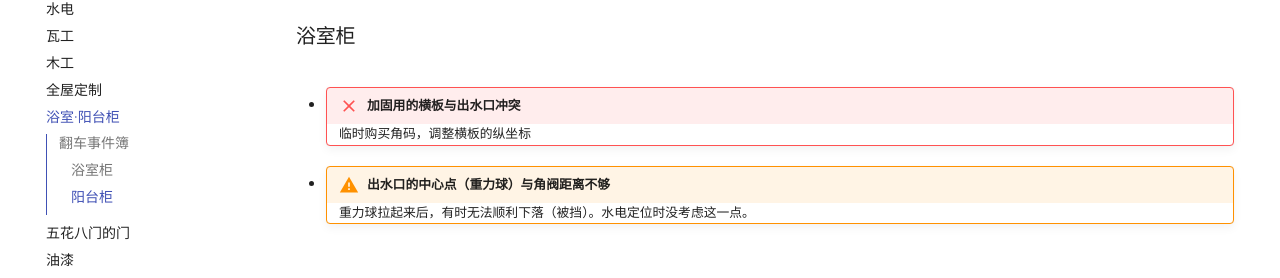
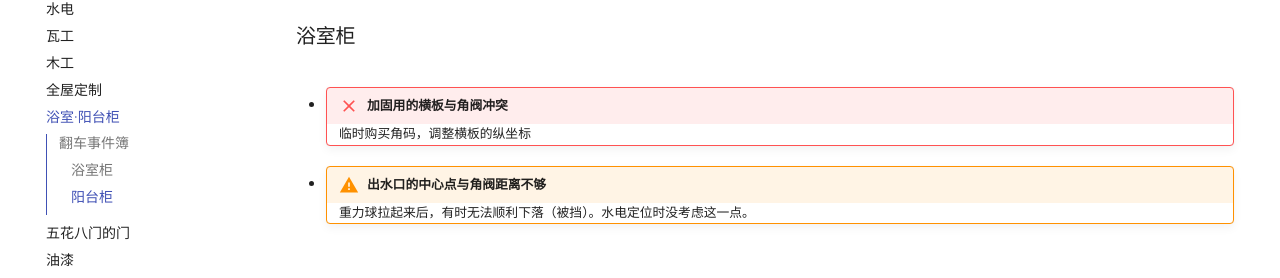
Before and after one commit to LPKnight/2024renovation, an MkDocs documentation site: the page built from docs/cabinet.md, in a window 1280 px wide. Shown: the part 210-488 px from the top of the page. Built offline with MkDocs 1.6.1 and Material for MkDocs 9.7.7, drawn with Linux system fonts in a browser that asks for light colours; comment, search, counter and statistics services are not loaded.

Commit message:
upload md

```diff
--- a/docs/cabinet.md
+++ b/docs/cabinet.md
@@ -3,9 +3,9 @@
 ## 翻车事件簿
 
 ### 浴室柜
-- !!! failure "加固用的横板与出水口冲突"
+- !!! failure "加固用的横板与角阀冲突"
     临时购买角码，调整横板的纵坐标
-- !!! warning "出水口的中心点（重力球）与角阀距离不够"
+- !!! warning "出水口的中心点与角阀距离不够"
     重力球拉起来后，有时无法顺利下落（被挡）。水电定位时没考虑这一点。
 
 
```
